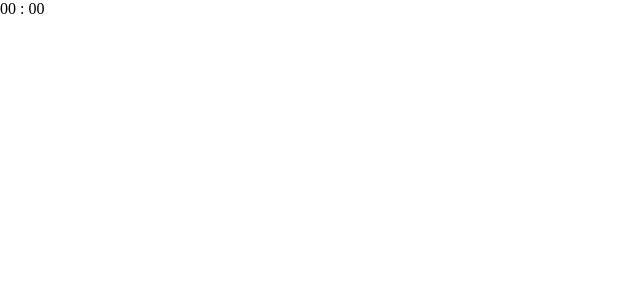
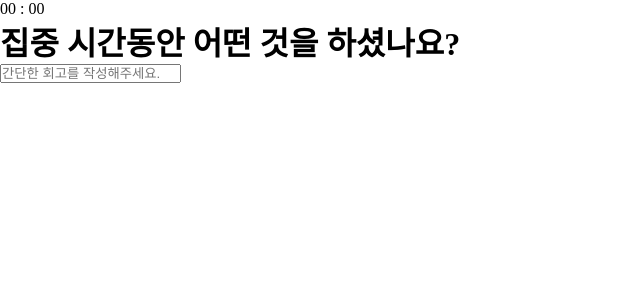
Before and after one commit to CodeSoom-Project/pomodoro, a React (Create React App) app: page /viewtimes in a window 1280 px wide. Shown: the top 300 px of the page, without its empty margins (0-640 px from the left). Built offline with nearby package versions, Linux system fonts and the light colour scheme.

Commit message:
Modal창이 나오게 구현하라
isEnd 상태가 되면 Modal창이 나오도록 구현하였습니다.

```diff
--- a/src/containers/ViewTimesContainer/index.tsx
+++ b/src/containers/ViewTimesContainer/index.tsx
@@ -2,13 +2,16 @@ import { useEffect } from 'react';
 
 import { useLocation } from 'react-router-dom';
 
+import { useDispatch, useSelector } from 'react-redux';
+import { RootState } from 'store/reducer';
+
 import { timer, setEndTime } from 'slice/time';
+import { setTimeEnd } from 'slice/retrospect';
 
 import { currentTimestampSeconds } from 'utils';
 
-import { useDispatch, useSelector } from 'react-redux';
+import RetrospectModalContiner from 'containers/RetrospectModalContainer';
 
-import { RootState } from 'store/reducer';
 import Time from 'components/Time';
 
 const ViewTimesContainer = () => {
@@ -18,6 +21,8 @@ const ViewTimesContainer = () => {
 
   const { remainTime } = useSelector((state: RootState) => state.time);
 
+  const { isEnd } = useSelector((state: RootState) => state.retrospect);
+
   useEffect(() => {
     const intervalId = setInterval(() => {
       dispatch(timer({ currentTime: currentTimestampSeconds() }));
@@ -25,6 +30,7 @@ const ViewTimesContainer = () => {
 
     if (remainTime === '00 : 00') {
       clearInterval(intervalId);
+      dispatch(setTimeEnd(true));
     }
   }, [remainTime]);
 
@@ -39,6 +45,7 @@ const ViewTimesContainer = () => {
       <div>
         <Time remainTime={remainTime} />
       </div>
+      {isEnd && <RetrospectModalContiner />}
     </>
   );
 };
```
Also changed, not shown: 1 other file (tests, documents, lock files or other folders).
